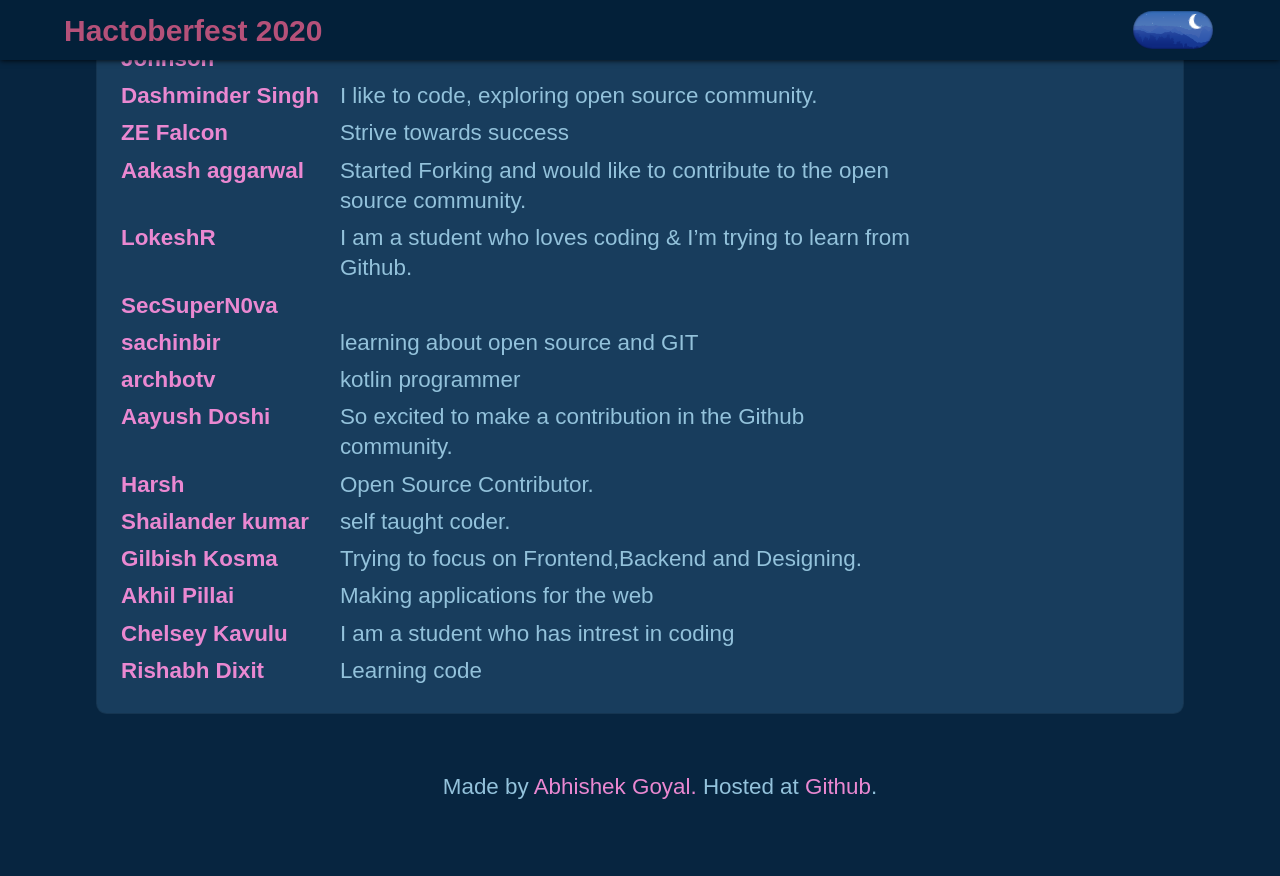
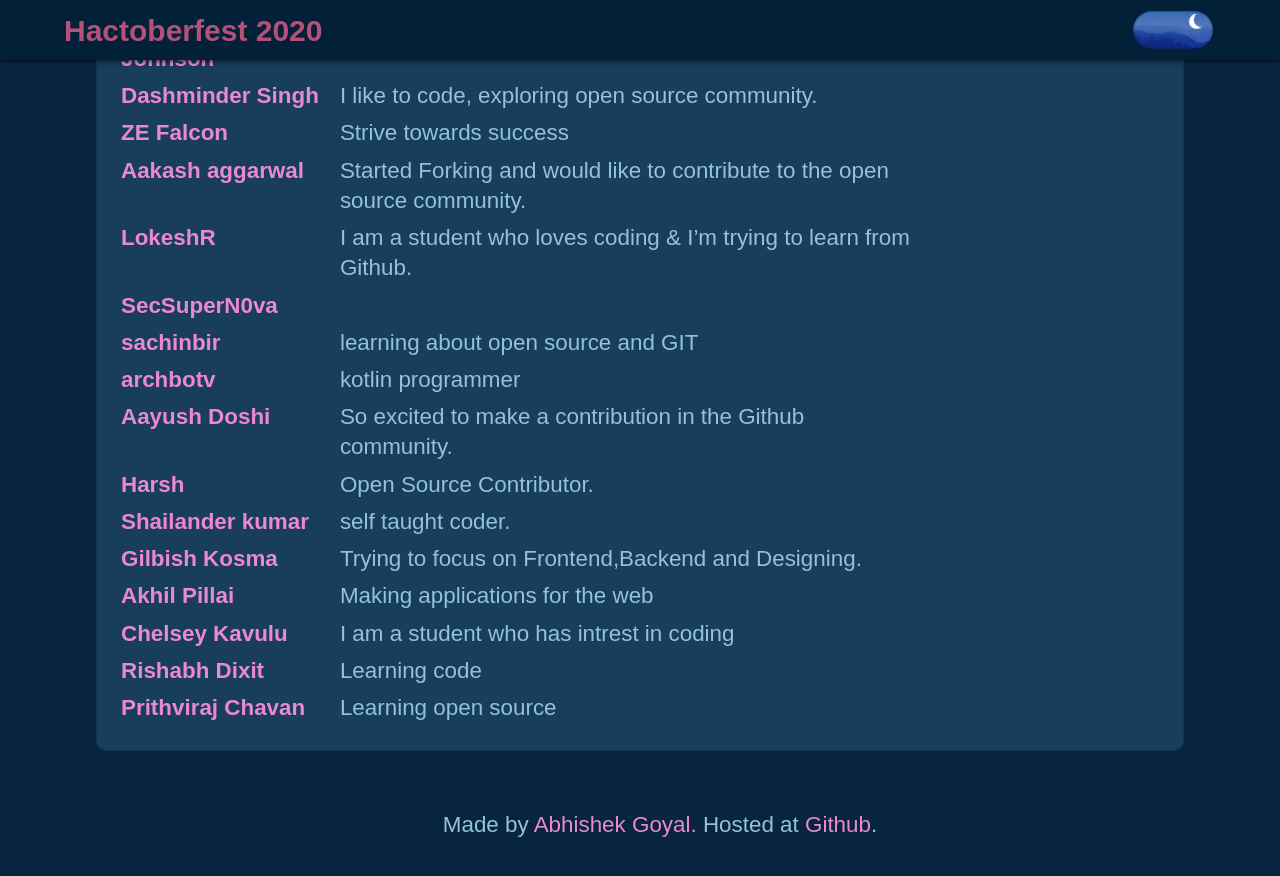
Before and after one commit to ABHISHEK-G0YAL/Hacktoberfest-2021, a Jekyll site: the page built from index.md, in a window 1280 px wide and 900 px high, scrolled down 2255 px. Shown: the top 876 px of the window. Built offline with Jekyll 4.4.1, drawn with Linux system fonts in a browser that asks for light colours.

Commit message:
Added my name

```diff
--- a/index.md
+++ b/index.md
@@ -65,3 +65,4 @@ layout: default
 **[Akhil Pillai](https://github.com/Akhil-Pillai)**| Making applications for the web
 **[Chelsey Kavulu](https://github.com/chelseykavulu)**| I am a student who has intrest in coding
 **[Rishabh Dixit](https://github.com/devlearner011)**| Learning code
+**[Prithviraj Chavan](https://github.com/prithvirajvesit)**| Learning open source
```
